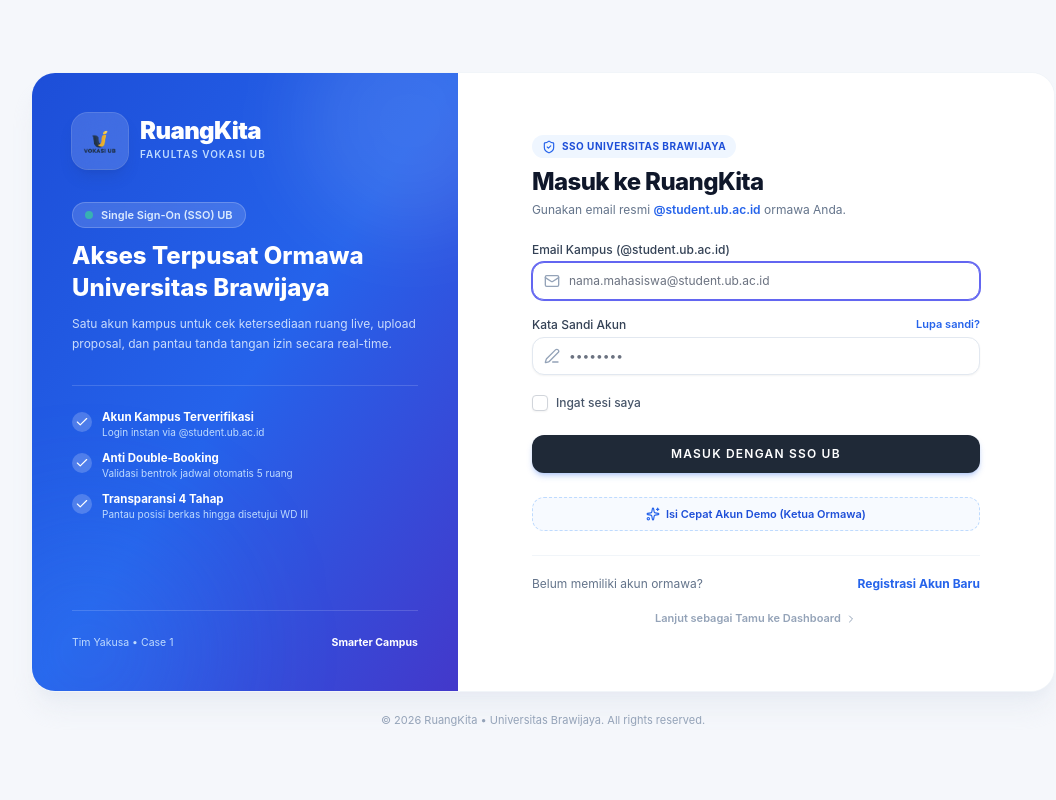
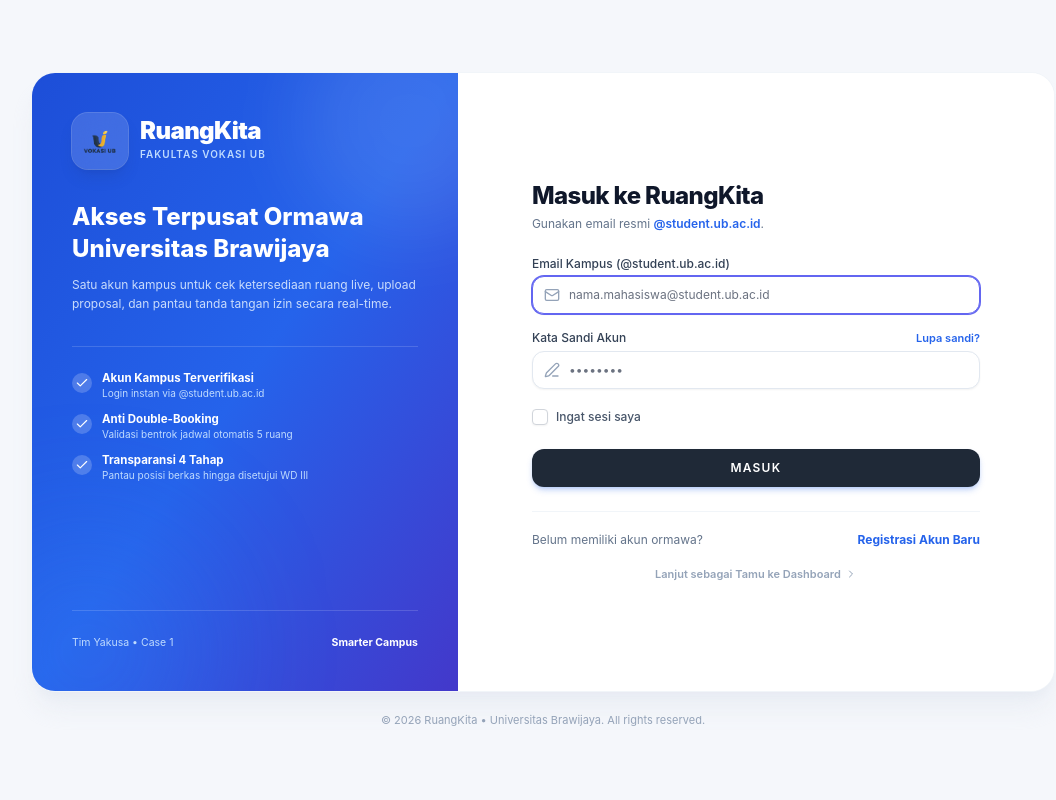
Before and after one commit to Zenqirtz/RuangKita, a Laravel app: page /login in a window 1280 px wide. Shown: the whole page, without its empty margins (97-1153 px from the left). Run offline with Laravel 12, Linux system fonts and the light colour scheme; style sheets or scripts are compiled from the project's sources; some libraries are stand-ins or nearby versions; some web fonts are replaced.

Commit message:
style: remove SSO badge, demo button, and clean auth page copy

```diff
--- a/resources/js/Layouts/GuestLayout.jsx
+++ b/resources/js/Layouts/GuestLayout.jsx
@@ -2,7 +2,7 @@ import React from 'react';
 import { Link } from '@inertiajs/react';
 import Icon from '@/Components/RuangKita/Icon';
 
-export default function GuestLayout({ children, title = 'SSO Universitas Brawijaya', subtitle = 'Sistem Terpadu Peminjaman Ruang & Tracking Izin Ormawa' }) {
+export default function GuestLayout({ children }) {
     return (
         <div className="min-h-screen bg-[#F5F7FB] flex flex-col justify-center font-sans antialiased text-slate-800 p-4 sm:p-6 lg:p-8">
             <div className="w-full max-w-5xl mx-auto bg-white rounded-3xl shadow-xl shadow-slate-200/60 border border-slate-100 overflow-hidden grid grid-cols-1 lg:grid-cols-12 min-h-[620px]">
@@ -31,10 +31,6 @@ export default function GuestLayout({ children, title = 'SSO Universitas Brawija
                         </Link>
 
                         <div className="mt-8">
-                            <div className="inline-flex items-center gap-2 px-3 py-1 rounded-full bg-white/15 backdrop-blur-sm border border-white/20 text-[11px] font-semibold text-blue-100 mb-3">
-                                <span className="w-2 h-2 rounded-full bg-emerald-400 animate-pulse" />
-                                Single Sign-On (SSO) UB
-                            </div>
                             <h2 className="text-xl lg:text-2xl font-extrabold text-white leading-tight">
                                 Akses Terpusat Ormawa Universitas Brawijaya
                             </h2>
--- a/resources/js/Pages/Auth/Login.jsx
+++ b/resources/js/Pages/Auth/Login.jsx
@@ -23,28 +23,16 @@ export default function Login({ status, canResetPassword }) {
         });
     };
 
-    const handleDemoFill = () => {
-        setData({
-            email: 'daffa.ahmad@student.ub.ac.id',
-            password: 'password',
-            remember: true,
-        });
-    };
-
     return (
         <GuestLayout>
-            <Head title="Masuk SSO UB - RuangKita" />
+            <Head title="Masuk - RuangKita" />
 
             <div className="mb-6">
-                <div className="inline-flex items-center gap-1.5 px-2.5 py-1 rounded-full bg-blue-50 text-blue-700 text-[10px] font-bold uppercase tracking-wider mb-2">
-                    <Icon name="shield" className="w-3.5 h-3.5 text-blue-600" />
-                    SSO Universitas Brawijaya
-                </div>
                 <h2 className="text-2xl font-extrabold text-slate-900 tracking-tight">
                     Masuk ke RuangKita
                 </h2>
                 <p className="text-xs text-slate-500 mt-1">
-                    Gunakan email resmi <span className="font-semibold text-blue-600">@student.ub.ac.id</span> ormawa Anda.
+                    Gunakan email resmi <span className="font-semibold text-blue-600">@student.ub.ac.id</span>.
                 </p>
             </div>
 
@@ -131,21 +119,10 @@ export default function Login({ status, canResetPassword }) {
                         className="w-full justify-center py-2.5 rounded-xl bg-blue-600 hover:bg-blue-700 text-xs font-bold shadow-md shadow-blue-600/25 active:scale-[0.99] transition-all"
                         disabled={processing}
                     >
-                        Masuk dengan SSO UB
+                        Masuk
                     </PrimaryButton>
                 </div>
 
-                {/* Demo Quick Fill for Competition Evaluators */}
-                <div className="pt-2">
-                    <button
-                        type="button"
-                        onClick={handleDemoFill}
-                        className="w-full py-2 px-3 rounded-xl border border-dashed border-blue-200 bg-blue-50/50 hover:bg-blue-50 text-[11px] font-semibold text-blue-700 flex items-center justify-center gap-1.5 transition-colors"
-                    >
-                        <Icon name="sparkles" className="w-3.5 h-3.5 text-blue-600" />
-                        Isi Cepat Akun Demo (Ketua Ormawa)
-                    </button>
-                </div>
             </form>
 
             <div className="mt-6 pt-5 border-t border-slate-100 flex flex-col sm:flex-row items-center justify-between gap-2 text-xs text-slate-500">
--- a/resources/js/Pages/Auth/Register.jsx
+++ b/resources/js/Pages/Auth/Register.jsx
@@ -25,18 +25,14 @@ export default function Register() {
 
     return (
         <GuestLayout>
-            <Head title="Registrasi Akun Ormawa - RuangKita" />
+            <Head title="Registrasi Akun - RuangKita" />
 
             <div className="mb-6">
-                <div className="inline-flex items-center gap-1.5 px-2.5 py-1 rounded-full bg-blue-50 text-blue-700 text-[10px] font-bold uppercase tracking-wider mb-2">
-                    <Icon name="shield" className="w-3.5 h-3.5 text-blue-600" />
-                    SSO Universitas Brawijaya
-                </div>
                 <h2 className="text-2xl font-extrabold text-slate-900 tracking-tight">
-                    Registrasi Akun Ormawa
+                    Registrasi Akun
                 </h2>
                 <p className="text-xs text-slate-500 mt-1">
-                    Daftarkan pengurus ormawa dengan email resmi <span className="font-semibold text-blue-600">@student.ub.ac.id</span>.
+                    Daftar dengan email resmi <span className="font-semibold text-blue-600">@student.ub.ac.id</span> Anda.
                 </p>
             </div>
 
@@ -88,7 +84,7 @@ export default function Register() {
                 </div>
 
                 <div>
-                    <InputLabel htmlFor="password" value="Kata Sandi SSO" className="text-xs font-bold text-slate-700" />
+                    <InputLabel htmlFor="password" value="Kata Sandi" className="text-xs font-bold text-slate-700" />
 
                     <div className="relative mt-1">
                         <div className="absolute inset-y-0 left-0 pl-3 flex items-center pointer-events-none text-slate-400">
@@ -153,7 +149,7 @@ export default function Register() {
             </form>
 
             <div className="mt-6 pt-5 border-t border-slate-100 flex flex-col sm:flex-row items-center justify-between gap-2 text-xs text-slate-500">
-                <span>Sudah punya akun SSO UB?</span>
+                <span>Sudah punya akun?</span>
                 <Link
                     href={route('login')}
                     className="font-bold text-blue-600 hover:text-blue-700"
```
